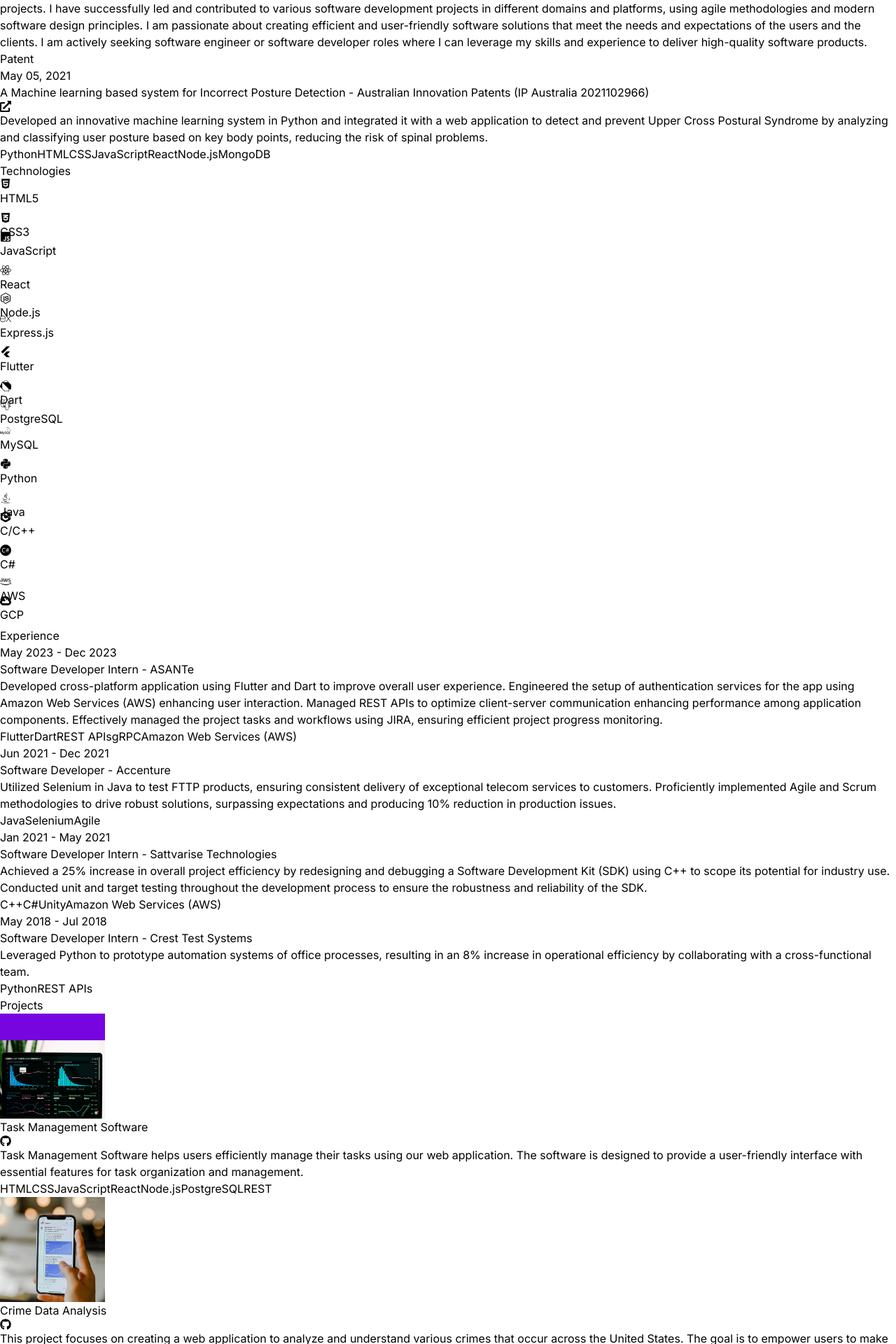
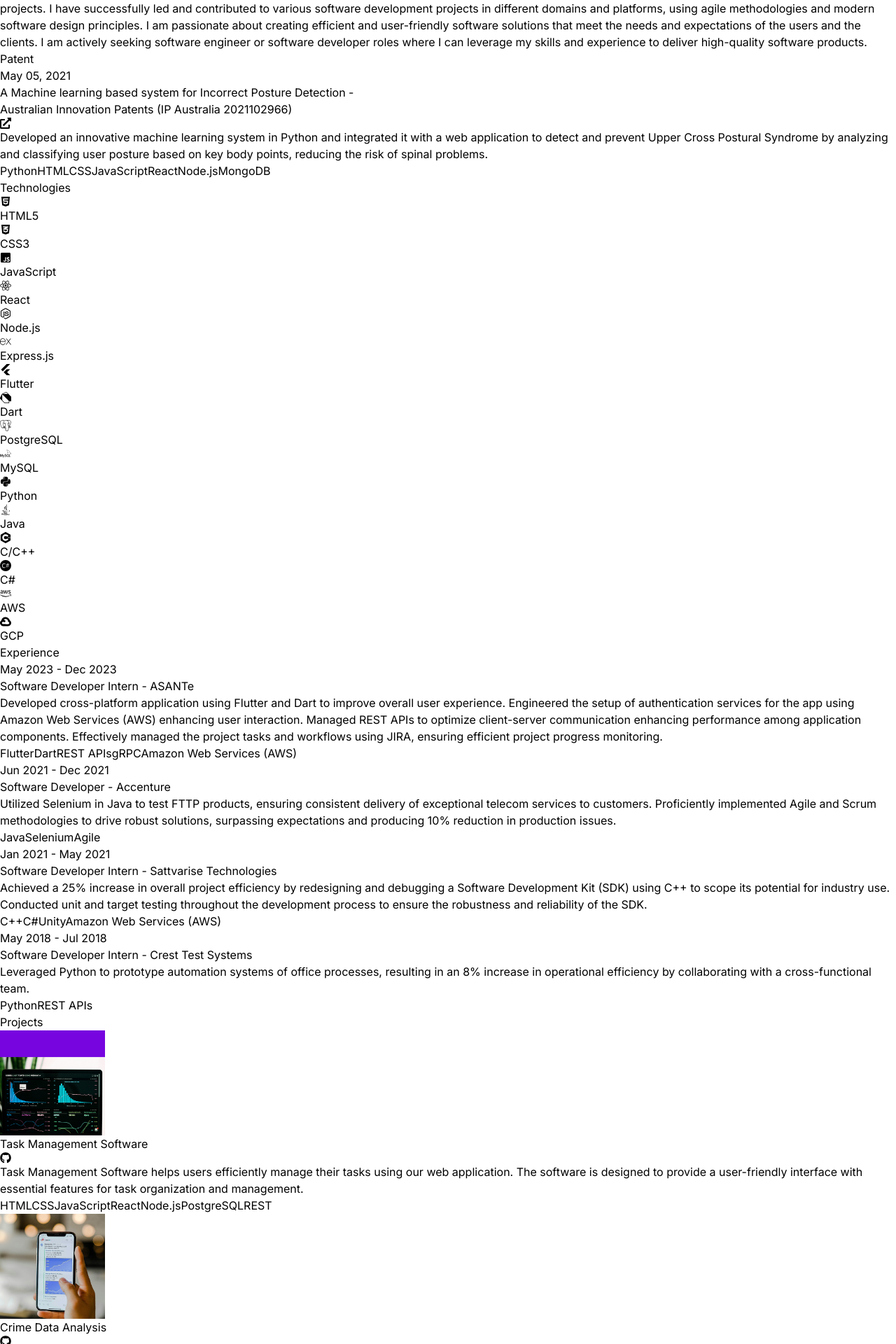
Before and after one commit to OmkarYeole/Omkar-Yeole-Portfolio, a React (Vite) app: page / in a window 1280 px wide. Shown: the part 1200-3120 px from the top of the page at 70% size. Built offline with nearby package versions, Linux system fonts and the light colour scheme.

Commit message:
Changes in the UI

```diff
--- a/src/components/About.jsx
+++ b/src/components/About.jsx
@@ -4,7 +4,7 @@
 
 const about = () => {
   return (
-    <div className="border-b border-neutral-900 pb-4">
+    <div className=" pb-4">
         <h2 className="my-20 text-center text-5xl">About Me</h2>
         <div className='flex flex-wrap'>
             <motion.div
--- a/src/components/Experience.jsx
+++ b/src/components/Experience.jsx
@@ -4,7 +4,7 @@
 
 const Experience = () => {
   return (
-    <div className='border-b border-neutral-900 pb-4'>
+    <div className=' pb-4'>
         <motion.h2
         whileInView={{opacity: 1, y: 0}}
         initial={{opacity: 0, y: -100}}
@@ -34,7 +34,9 @@
                         <p className='mb-4 text-neutral-400'>{experience.description}</p>
                         <div className='flex flex-wrap justify-center items-center space y-8'>
                             {experience.technologies.map((tech, index) => (
-                                <span key={index} className='mr-1 rounded bg-neutral-900 px-2 py-1 text-sm sm:text-base md:text-lg font-bold text-purple-800'>{tech}</span>
+                                <span key={index} className='m-1 text-white bg-gradient-to-r from-cyan-500 to-blue-500 hover:bg-gradient-to-bl focus:ring-4 focus:outline-none focus:ring-cyan-300 dark:focus:ring-cyan-800 font-medium rounded-lg text-sm px-5 py-2.5 text-center'>
+                                    {tech}
+                                </span>
                             ))}
                         </div>
                     </motion.div>
--- a/src/components/Patent.jsx
+++ b/src/components/Patent.jsx
@@ -5,7 +5,7 @@
 
 const Patent = () => {
   return (
-    <div className='border-neutral-900 pb-4'>
+    <div className=' pb-4'>
         <motion.h2
         whileInView={{opacity: 1, y: 0}}
         initial={{opacity: 0, y: -100}}
@@ -25,20 +25,33 @@
                         whileInView={{ opacity: 1, x: 0 }}
                         initial={{ opacity: 0, x: 100 }}
                         transition={{ duration: 1 }}
-                        className='w-full max-w-xl lg:w-3/4'>
+                        className='w-full max-w-2xl lg:w-3/4'>
                         <h6 className='mb-2 text-lg font-semibold'>
                             {patent.role} - {''}
-                            <span className='text-lg text-purple-100'>
+                            <div className='flex '>
+                                <div className=' flex text-lg text-purple-100'>
+                                    {patent.company}
+                                </div>
+                                <div className='flex flex-col ml-2 mt-0.5'>
+                                    <a href={patent.link} target='_blank' rel='noopener noreferrer' className=' text-blue-500'>
+                                        <FaExternalLinkAlt className='ml-1 text-xl' />
+                                    </a>
+                                </div>
+                            </div>
+                            {/* <span className='text-lg text-purple-100'>
                                 {patent.company}
+                            </span> */}
+                            <span>
+
                             </span>
-                            <a href={patent.link} target='_blank' rel='noopener noreferrer' className='ml-2 text-blue-500 hover:underline flex items-center'>
-                            <FaExternalLinkAlt className='ml-1 text-xl' />
-                            </a>
+
                         </h6>
                         <p className='mb-4 text-neutral-400'>{patent.description}</p>
                         <div className='flex flex-wrap justify-center items-center space y-8'>
                             {patent.technologies.map((tech, index) => (
-                                <span key={index} className='mr-1 rounded bg-neutral-900 px-2 py-1 text-sm sm:text-base md:text-lg font-bold text-purple-800'>{tech}</span>
+                                <span key={index} className='m-1 text-white bg-gradient-to-r from-cyan-500 to-blue-500 hover:bg-gradient-to-bl focus:ring-4 focus:outline-none focus:ring-cyan-300 dark:focus:ring-cyan-800 font-medium rounded-lg text-sm px-5 py-2.5 text-center'>
+                                    {tech}
+                                </span>
                             ))}
                         </div>
                     </motion.div>
--- a/src/components/Projects.jsx
+++ b/src/components/Projects.jsx
@@ -4,7 +4,7 @@
 
 const Projects = () => {
   return (
-    <div className='border-neutral-900 pb-4'>
+    <div className=' pb-4'>
         <motion.h2
         whileInView={{ opacity: 1, y: 0 }}
         initial={{ opacity: 0, y: -100 }}
@@ -29,15 +29,22 @@
                 initial={{ opacity: 0, x: 100 }}
                 transition={{ duration: 1 }}
                 className='w-full max-w-xl lg:w-3/4'>
-                    <h6 className='mb-2 text-lg font-semibold flex items-center'>{project.title}
+                    <h6 className='mb-2 text-lg font-semibold flex items-center'>
+                    <div className="flex items-center">
+            <span className="flex-grow">{project.title}</span>
+            <a href={project.githubLink} target='_blank' rel='noopener noreferrer' className='ml-2 text-blue-500 hover:underline'>
+                <FaGithub className='text-xl' />
+            </a>
+        </div>
+                        {/* <>{project.title} </>
                     <a href={project.githubLink} target='_blank' rel='noopener noreferrer' className='ml-2 text-blue-500 hover:underline'>
                             <FaGithub className='text-xl' />
-                        </a>
+                    </a> */}
                     </h6>
                     <p className='mb-4 text-lg text-neutral-400'>{project.description}</p>
                     <div className='flex flex-wrap justify-center items-center space y-8'>
                         {project.technologies.map((tech, index) => (
-                            <span key={index} className='mr-2 rounded bg-neutral-900 px-2 py-1 text-sm sm:text-base md:text-lg font-bold text-purple-900'>
+                            <span key={index} className='m-1 text-white bg-gradient-to-r from-cyan-500 to-blue-500 hover:bg-gradient-to-bl focus:ring-4 focus:outline-none focus:ring-cyan-300 dark:focus:ring-cyan-800 font-medium rounded-lg text-sm px-5 py-2.5 text-center'>
                                 {tech}
                             </span>
                         ))}
--- a/src/components/Technologies.jsx
+++ b/src/components/Technologies.jsx
@@ -4,17 +4,23 @@
 import { SiExpress, SiFlutter, SiDart, SiPostgresql, SiMysql, SiCplusplus, SiCsharp, SiGooglecloud } from 'react-icons/si';
 
 const iconVariants = (duration) => ({
-    initial: { y: -10 },
-    animate: {
-        y: [10, -10],
-        transition: {
-            duration: duration,
-            ease: "linear",
-            repeat: Infinity,
-            repeatType: "reverse",
-        },
-    },
+    // initial: { y: -10 },
+    // animate: {
+    //     y: [10, -10],
+    //     transition: {
+    //         duration: duration,
+    //         ease: "linear",
+    //         repeat: Infinity,
+    //         repeatType: "reverse",
+    //     },
+    // },
 });
+
+const inlineStyle = (pctFill) => {
+    return(
+      {background: 'linear-gradient(90deg, #134758 '+pctFill+'%, #d3d3d3 '+pctFill+'%)'}
+    )
+  }
 
 const Technologies = () => {
   return (
@@ -55,7 +61,7 @@
                 animate="animate"
                 className="text-center">
                 <div className='rounded-2xl border-4 border-neutral-800 p-4'>
-                    <FaJsSquare className="text-5xl text-yellow-500"/>
+                    <FaJsSquare className="text-5xl ml-2 text-yellow-500"/>
                 </div>
                 <h1 className='my-2 text-center text-xl'>JavaScript</h1>
             </motion.div>
@@ -115,7 +121,7 @@
                 animate="animate"
                 className="text-center">
                 <div className='rounded-2xl border-4 border-neutral-800 p-4'>
-                    <SiPostgresql className="text-5xl text-cyan-500"/>
+                    <SiPostgresql className="text-5xl mx-3 items-center text-cyan-500"/>
                 </div>
                 <h1 className='my-2 text-center text-xl'>PostgreSQL</h1>
             </motion.div>
@@ -135,9 +141,9 @@
                 animate="animate"
             className="text-center">
                 <div className='rounded-2xl border-4 border-neutral-800 p-4'>
-                    <FaPython className="text-5xl text-yellow-400"/>
+                    <FaPython className="text-5xl  bg-gradient-to-br from-blue-700 to-yellow-400 fill-current bg-clip-content" />
                 </div>
-                <h1 className='my-2 text-center text-xl'>Python</h1>
+                <h1  className='my-2 text-center text-xl'>Python</h1>
             </motion.div>
             <motion.div
                 variants={iconVariants(3)}
```
